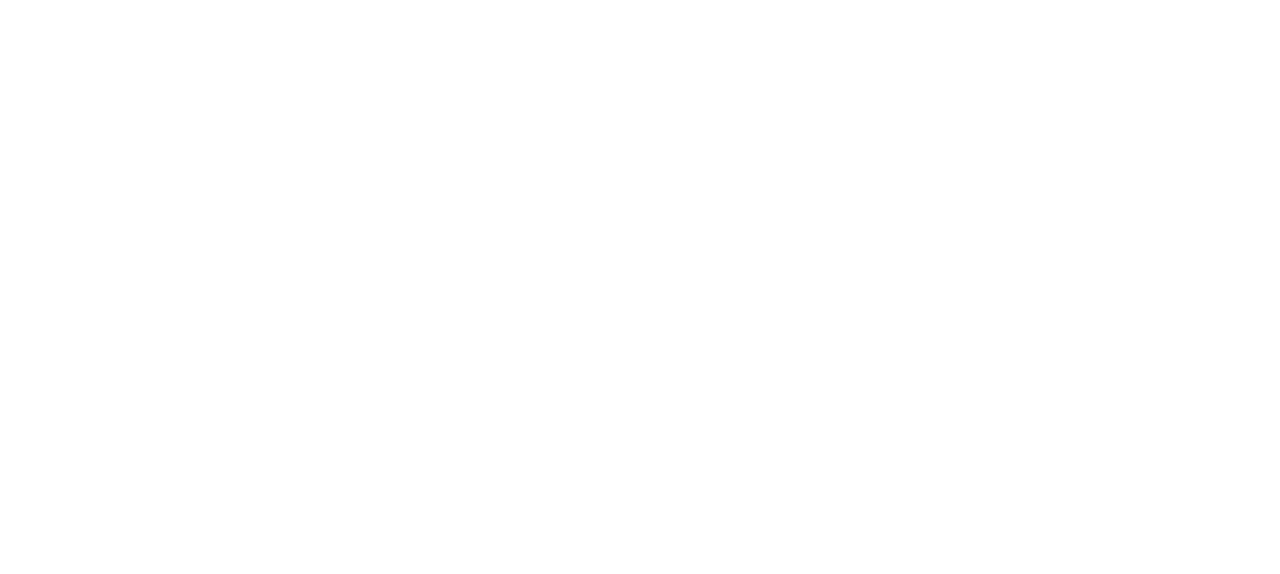
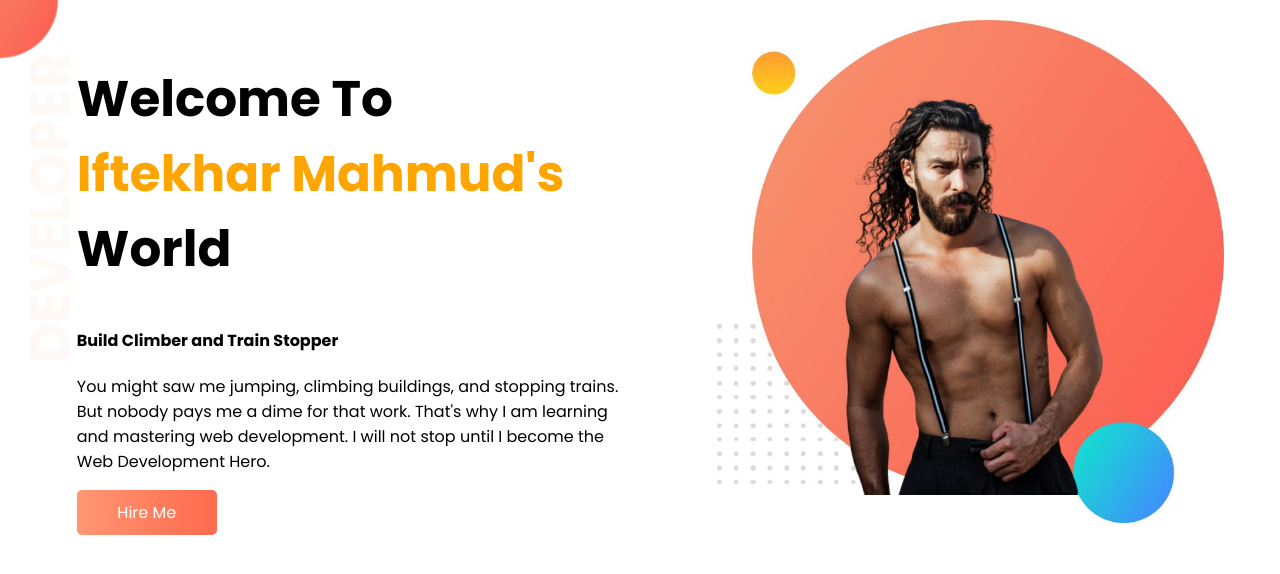
Before and after one commit to Ifthakharmahmud/developer-portfolio, a plain HTML site: page index.html in a window 1280 px wide. Drawn offline with Linux system fonts and the light colour scheme.

Commit message:
Header Area Completed

```diff
--- a/index.html
+++ b/index.html
@@ -5,9 +5,36 @@
     <meta http-equiv="X-UA-Compatible" content="IE=edge">
     <meta name="viewport" content="width=device-width, initial-scale=1.0">
     <title>Developer Portfolio</title>
+
+    <!-- Google Font  -->
+    <link rel="preconnect" href="https://fonts.googleapis.com">
+    <link rel="preconnect" href="https://fonts.gstatic.com" crossorigin>
+    <link href="https://fonts.googleapis.com/css2?family=Poppins:wght@100;400;700&display=swap" rel="stylesheet">
+
+    <!-- Main CSS File -->
     <link rel="stylesheet" href="style.css">
 </head>
 <body>
 
+    <!-- Header area start  -->
+    <header class="headerSection">
+        <!-- Header Left Section Start   -->
+        <section class="halfWidth">
+            <h1>Welcome To  <br> <span>Iftekhar Mahmud's</span> World </h1>
+            <h4>Build Climber and Train Stopper </h4>
+            <p>You might saw me jumping, climbing buildings, and stopping trains. But nobody pays me a dime for that work. That's why I am learning and mastering web development. I will not stop until I become the Web Development Hero. </p>
+
+            <a class="linkButton" href="#" target="_blank"> Hire Me </a>
+        </section>
+        <!-- Header Left Section Ends   -->
+
+        <!-- Header Right Section Start   -->
+        <section class="halfWidth">
+            <img src="assets/img/my-bg.jpg" alt="">
+        </section>
+        <!-- Header Right Section Ends   -->
+    </header>
+    <!-- Header area Ends  -->
+
 </body>
 </html>
--- a/style.css
+++ b/style.css
@@ -0,0 +1,56 @@
+/*==========
+
+Project Name: Developer Portfolio
+Author: Iftekhar Mahmud
+Author URL:#
+License: GPL-2.0-or-later
+Tags: bla, bla, bla, bla
+Description:It is a long established fact that a reader will be distracted by the readable content of a page when looking at its layout.
+
+============*/
+
+/* General CSS Starts */
+body{
+    font-family: 'Poppins', sans-serif;
+    margin: 0;
+    padding: 0;
+}
+
+h1{
+    font-size:50px;
+}
+
+/* Geneeral CSS Ends */
+
+/* Header Section CSS Starts */
+.headerSection{
+    padding-top:20px;
+    overflow: hidden;
+    display:flex;
+    background-image: url('/assets/img/top-banner.png');
+    background-repeat: no-repeat;
+}
+.halfWidth h1 span{
+    color: #ffa500;
+}
+.halfWidth{
+    width: 50%;
+    padding-left: 6%;
+}
+.halfWidth img{
+    width: 90%;
+}
+
+.linkButton{
+    text-decoration: none;
+    background:linear-gradient(to right, #FF9773,#FF6A4D);
+    color: #fff;
+    font-weight: 400;
+    padding: 10px 40px;
+    border-radius: 5px;
+    display:block;
+    width:60px;
+    text-align: center;
+}
+
+/* Header Section CSS Ends */
```
Also changed, not shown: assets/img/dream-bg.png (added), assets/img/exp-bg.png (added), assets/img/my-bg.jpg (added), assets/img/my-bg2.jpg (added), assets/img/top-banner.png (added).
